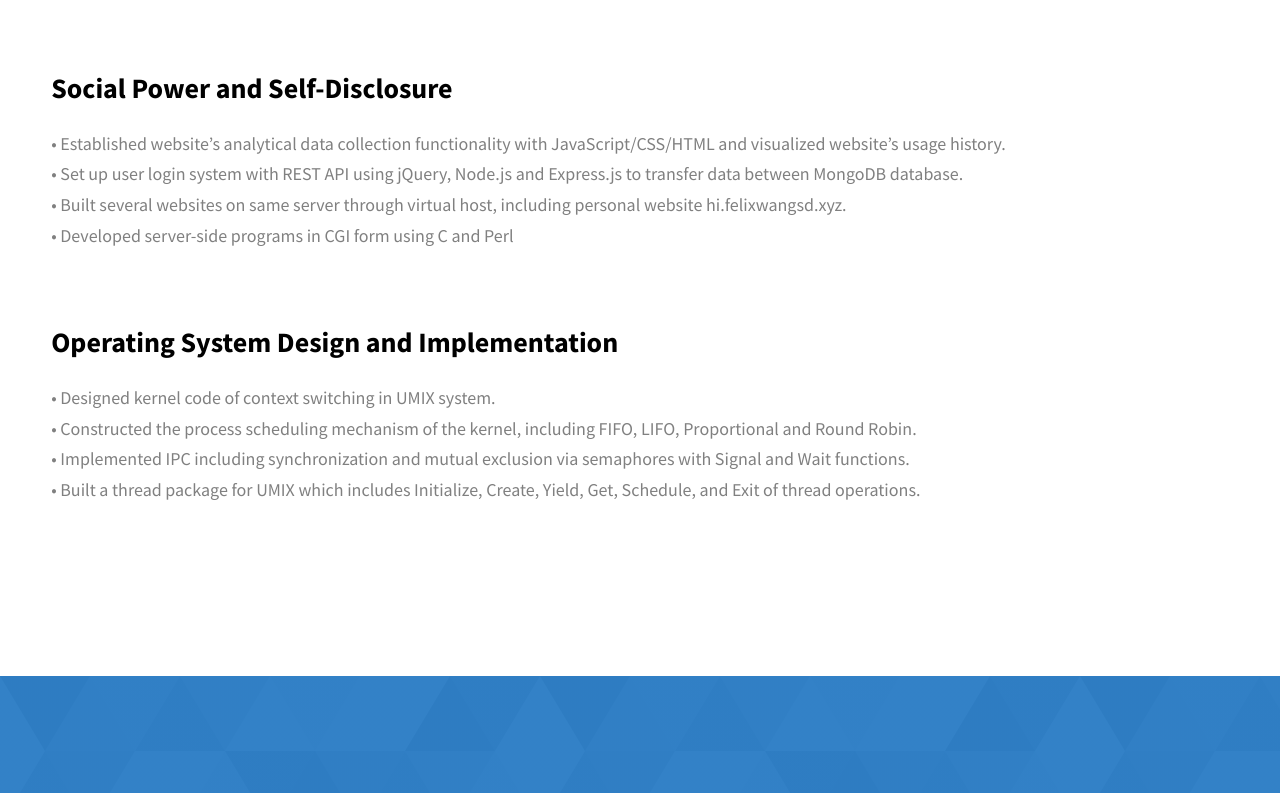
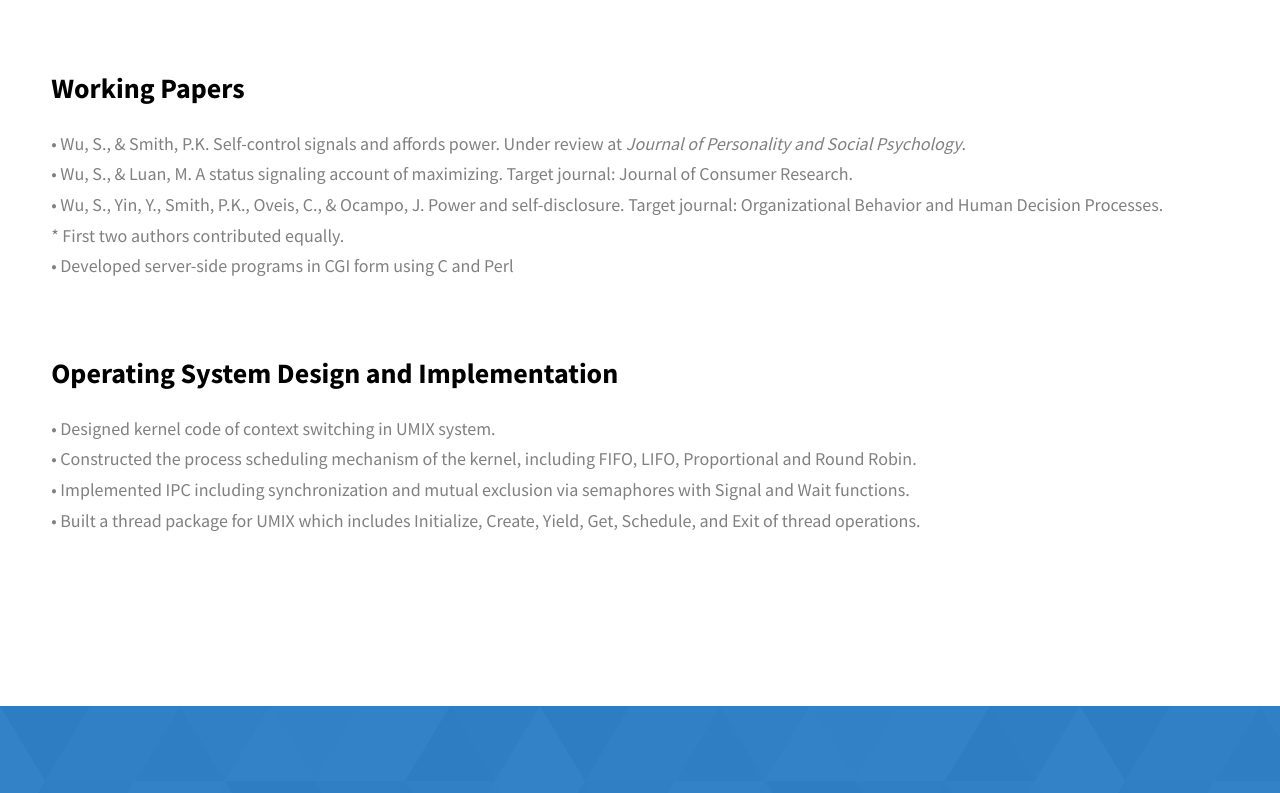
Before and after one commit to shuangwu-ob/shuangwu-ob.github.io, a website: page index.html in a window 1280 px wide. Shown: the part 5263-6056 px from the top of the page. Drawn offline with Linux system fonts and the light colour scheme.

Commit message:
working papers

```diff
--- a/index.html
+++ b/index.html
@@ -289,11 +289,12 @@
         <div class="projects__content">
           <div class="projects__row">
             <div class="projects__row-content">
-              <h3 class="projects__row-content-title">Social Power and Self-Disclosure</h3>
+              <h3 class="projects__row-content-title">Working Papers</h3>
               <p class="projects__row-content-desc">
-                • Established website’s analytical data collection functionality with JavaScript/CSS/HTML and visualized website’s usage history.<br>
-                • Set up user login system with REST API using jQuery, Node.js and Express.js to transfer data between MongoDB database.<br>
-                • Built several websites on same server through virtual host, including personal website hi.felixwangsd.xyz.<br>
+                • Wu, S., & Smith, P.K. Self-control signals and affords power. Under review at <i>Journal of Personality and Social Psychology</i>.<br>
+                • Wu, S., & Luan, M. A status signaling account of maximizing. Target journal: Journal of Consumer Research.<br>
+                • Wu, S., Yin, Y., Smith, P.K., Oveis, C., & Ocampo, J. Power and self-disclosure. Target journal: Organizational Behavior and Human Decision Processes.<br>
+* First two authors contributed equally.<br>
                 • Developed server-side programs in CGI form using C and Perl<br>
               </p>
             </div>
```
